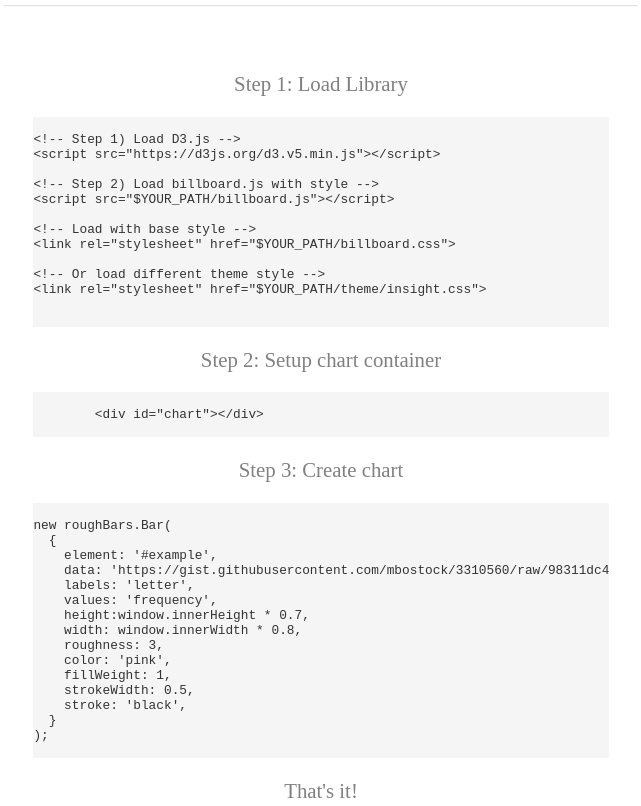
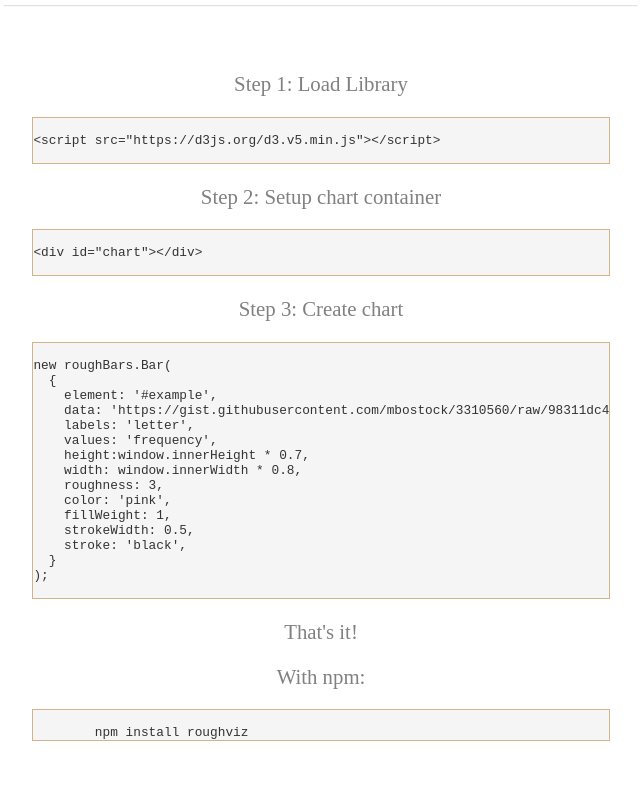
Before and after one commit to jwilber/roughViz, a website built with Parcel: page examples/index.html in a window 1280 px wide. Shown: the part 785-1591 px from the top of the page, without its empty margins (319-960 px from the left). Built offline with nearby package versions, Linux system fonts and the light colour scheme; no server answers; a web font is replaced by a local one.

Commit message:
updated examples

```diff
--- a/examples/index.html
+++ b/examples/index.html
@@ -79,6 +79,7 @@
 		    overflow-x: auto;
 		    font-size: 0.8rem;
 		    max-width: 100%;
+		    border: 1px solid tan;
 		}
 
 		.start {
@@ -136,11 +137,11 @@
 	<center>
 	<p>Step 1: Load Library</p>
 	<pre><code class="start">
-&lt;!-- Step 1) Load D3.js --&gt;<br/>&lt;script src=&quot;https://d3js.org/d3.v5.min.js&quot;&gt;&lt;/script&gt;<br/><br/>&lt;!-- Step 2) Load billboard.js with style --&gt;<br/>&lt;script src=&quot;$YOUR_PATH/billboard.js&quot;&gt;&lt;/script&gt;<br/><br/>&lt;!-- Load with base style --&gt;<br/>&lt;link rel=&quot;stylesheet&quot; href=&quot;$YOUR_PATH/billboard.css&quot;&gt;<br/><br/>&lt;!-- Or load different theme style --&gt;<br/>&lt;link rel=&quot;stylesheet&quot; href=&quot;$YOUR_PATH/theme/insight.css&quot;&gt;<br/>
+&lt;script src=&quot;https://d3js.org/d3.v5.min.js&quot;&gt;&lt;/script&gt;
 	</code></pre>
 	<p>Step 2: Setup chart container</p>
 	<pre><code class="start">
-	&lt;div id=&quot;chart&quot;&gt;&lt;/div&gt;
+&lt;div id=&quot;chart&quot;&gt;&lt;/div&gt;
 	</code></pre>
 	<p>Step 3: Create chart</p>
 	<pre><code class="start">
@@ -161,6 +162,10 @@ new roughBars.Bar(
 );
 	</code></pre>
 	<p>That's it!</p>
+	<p>With npm:</p>
+	<pre><code class="start">
+	npm install roughviz
+</code></pre>
 </center>
 
 
--- a/examples/index.js
+++ b/examples/index.js
@@ -448,6 +448,8 @@ new roughCharts.Bar(
     color: 'pink',
     fillWeight: 1,
     strokeWidth: 0.5,
+    fillStyle: 'cross-hatch',
+    roughness: 0,
     stroke: 'black',
   }
 );
```
